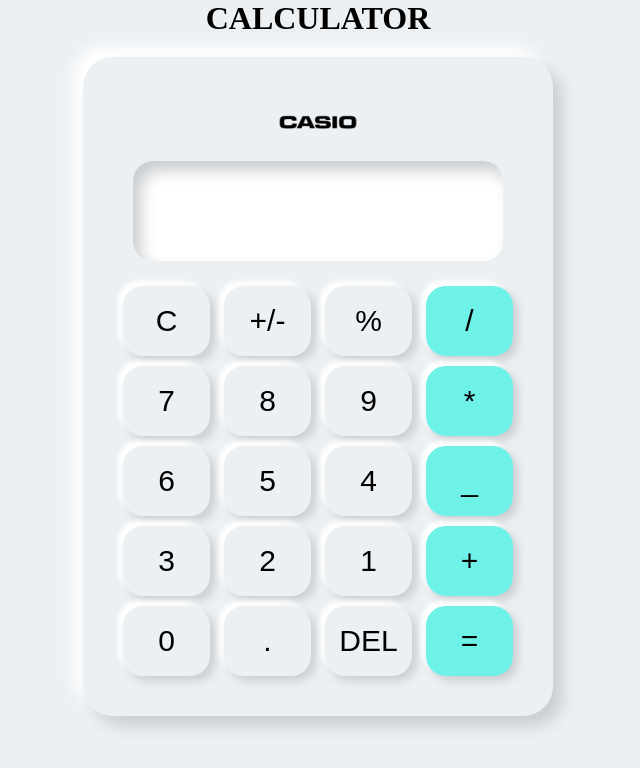
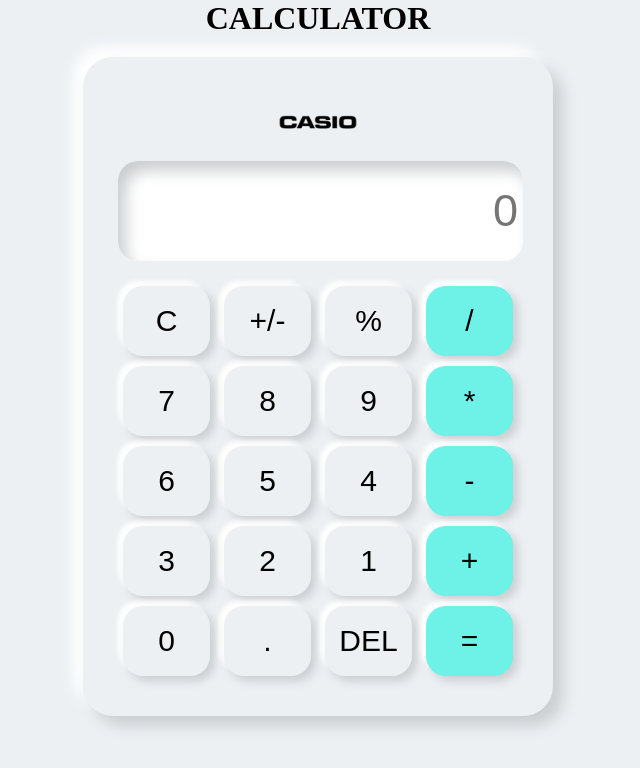
Before and after one commit to hasanrakibgit/calculator, a plain HTML site: page index.html in a window 1280 px wide. Shown: the whole page, without its empty margins (322-962 px from the left). Drawn offline with Linux system fonts and the light colour scheme.

Commit message:
Add files via upload

```diff
--- a/index.html
+++ b/index.html
@@ -17,43 +17,43 @@
             <img src="image/logo.png" alt="logo">
             <div class="calc-head">
 
-                <input type="text" id="result" maxlength="10">
+                <input type="text" name="display" id="result" placeholder="0" maxlength="15">
             </div>
             <div class="calc-body">
 
                 <div>
-                    <input type="button" class="btn" value="C">
-                    <input type="button" class="btn" value="+/-">
-                    <input type="button" class="btn" value="%">
-                    <input type="button" class="btn btn-style" value="/">
+                    <input type="button" class="btn" value="C" onclick="display.value = null">
+                    <input type="button" class="btn" value="+/-" onclick="display.value= 'SORRY'">
+                    <input type="button" class="btn" value="%" onclick="calculate(this.value)">
+                    <input type="button" class="btn btn-style" value="/" onclick="calculate(this.value)">
                 </div>
                 <div>
-                    <input type="button" class="btn" value="7">
-                    <input type="button" class="btn" value="8">
-                    <input type="button" class="btn" value="9">
-                    <input type="button" class="btn btn-style" value="*">
+                    <input type="button" class="btn" value="7" onclick="calculate(this.value)">
+                    <input type="button" class="btn" value="8" onclick="calculate(this.value)">
+                    <input type="button" class="btn" value="9" onclick="calculate(this.value)">
+                    <input type="button" class="btn btn-style" value="*" onclick="calculate(this.value)" >
                 </div>
                 <div>
-                    <input type="button" class="btn" value="6">
-                    <input type="button" class="btn" value="5">
-                    <input type="button" class="btn" value="4">
-                    <input type="button" class="btn btn-style" value="_">
+                    <input type="button" class="btn" value="6" onclick="calculate(this.value)">
+                    <input type="button" class="btn" value="5" onclick="calculate(this.value)">
+                    <input type="button" class="btn" value="4" onclick="calculate(this.value)">
+                    <input type="button" class="btn btn-style" value="-" onclick="calculate(this.value)">
                 </div>
                 <div>
-                    <input type="button" class="btn" value="3">
-                    <input type="button" class="btn" value="2">
-                    <input type="button" class="btn" value="1">
-                    <input type="button" class="btn btn-style" value="+">
+                    <input type="button" class="btn" value="3" onclick="calculate(this.value)">
+                    <input type="button" class="btn" value="2" onclick="calculate(this.value)">
+                    <input type="button" class="btn" value="1" onclick="calculate(this.value)">
+                    <input type="button" class="btn btn-style" value="+" onclick="calculate(this.value)">
                 </div>
                 <div>
-                    <input type="button" class="btn" value="0">
-                    <input type="button" class="btn" value=".">
-                    <input type="button" class="btn" value="DEL">
-                    <input type="button" class="btn btn-style" value="=">
+                    <input type="button" class="btn" value="0" onclick="calculate(this.value)">
+                    <input type="button" class="btn" value="." onclick="calculate(this.value)">
+                    <input type="button" class="btn" value="DEL"  onclick="display.value = '0' ">
+                    <input type="button" class="btn btn-style" value="=" onclick="display.value = eval(display.value) ">
                 </div>
             </div>
         </div>
-
+        <script src="index.js"></script>
 </body>
 
 </html>
--- /dev/null
+++ b/index.js
@@ -0,0 +1,4 @@
+function calculate (x){
+    display= document.getElementById("result")
+    display.value= display.value + x
+}
--- a/style.css
+++ b/style.css
@@ -40,9 +40,10 @@ h1{
 }
 .calc-head #result{
     height: 60px;
-    width: 370px;
-    font-size: 50px;
-    padding: 20px 0;
+    width: 400px;
+    font-size: 45px;
+    padding: 20px 0px;
+    padding-right: 5px;
     text-align: right;
     border-radius: 20px;
     outline: none;
@@ -111,7 +112,7 @@ h1{
     .calc-head #result{
         height: 30px;
         width: 200px;
-        font-size: 50px;
+        font-size: 20px;
         padding: 20px 0;
         text-align: right;
         border-radius: 20px;
```
Also changed, not shown: 1 other file.
